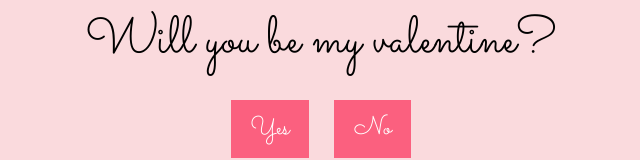
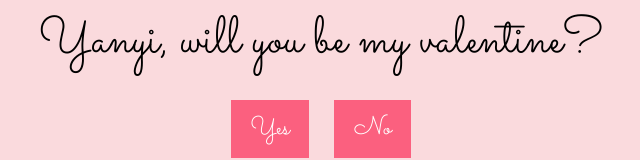
Before and after one commit to LilKirbo/SERIOUS-QUESTION, a plain HTML site: page index.html in a window 1280 px wide. Shown: the part 471-631 px from the top of the page, without its empty margins (319-959 px from the left). Drawn offline with Linux system fonts and the light colour scheme.

Commit message:
index.html

```diff
--- a/index.html
+++ b/index.html
@@ -3,7 +3,7 @@
 <head>
     <meta charset="UTF-8">
     <meta name="viewport" content="width=device-width, initial-scale=1.0">
-    <title>Will You Be My Valentine?</title>
+    <title>Yanyi, Will You Be My Valentine?</title>
     <link rel="stylesheet" href="https://fonts.googleapis.com/css2?family=Sacramento&display=swap">
     <link rel="stylesheet" href="style.css"> <!-- Link to external stylesheet -->
 </head>
@@ -11,7 +11,7 @@
     <div id="container">
         <div id="image-container"></div> <!-- Container for displaying images -->
         <div id="text-container">
-            <div id="question">Will you be my valentine?</div> <!-- Question -->
+            <div id="question">Yanyi, will you be my valentine?</div> <!-- Question -->
             <div id="options">
                 <button id="yes-button" onclick="selectOption('yes')">Yes</button> <!-- Yes button -->
                 <button id="no-button" onclick="selectOption('no')">No</button> <!-- No button -->
@@ -21,4 +21,5 @@
 
     <script src="script.js"></script> <!-- Link to external JavaScript file -->
 </body>
+
 </html>
```
